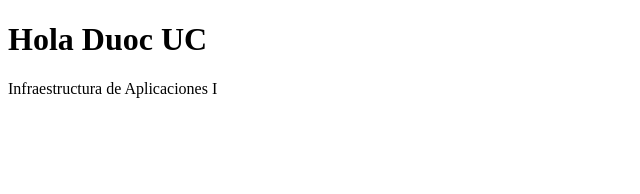
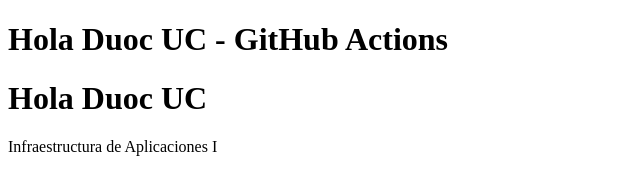
Before and after one commit to catamartinez9/docker-nginx, a plain HTML site: page index.html in a window 1280 px wide. Shown: the whole page, without its empty margins (0-640 px from the left). Drawn offline with Linux system fonts and the light colour scheme.

Commit message:
Update index.html

```diff
--- a/index.html
+++ b/index.html
@@ -4,7 +4,7 @@
 
 <head>
 
-<title>Evaluación Docker</title>
+<h1>Hola Duoc UC - GitHub Actions</h1>
 
 </head>
 
```
